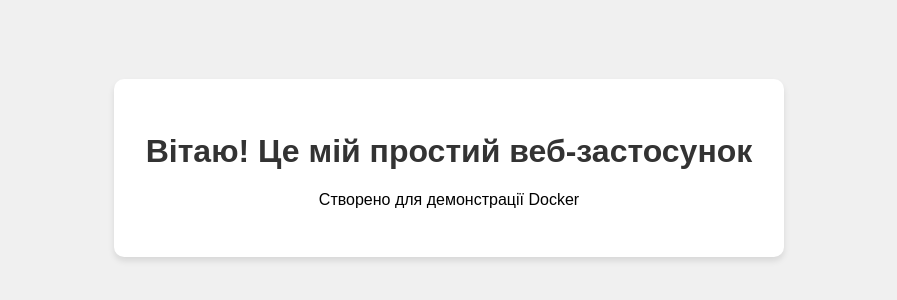
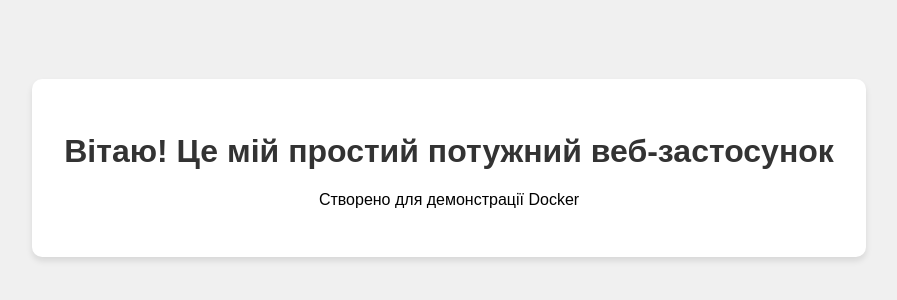
Before and after one commit to prtrymer/lab4-5, a plain HTML site: page index.html in a window 1280 px wide. Shown: the part 232-532 px from the top of the page, without its empty margins (191-1088 px from the left). Drawn offline with Linux system fonts and the light colour scheme.

Commit message:
potuzhni zminy

```diff
--- a/index.html
+++ b/index.html
@@ -27,7 +27,7 @@
 </head>
 <body>
     <div class="container">
-        <h1>Вітаю! Це мій простий веб-застосунок</h1>
+        <h1>Вітаю! Це мій простий потужний веб-застосунок</h1>
         <p>Створено для демонстрації Docker</p>
     </div>
 </body>
```
